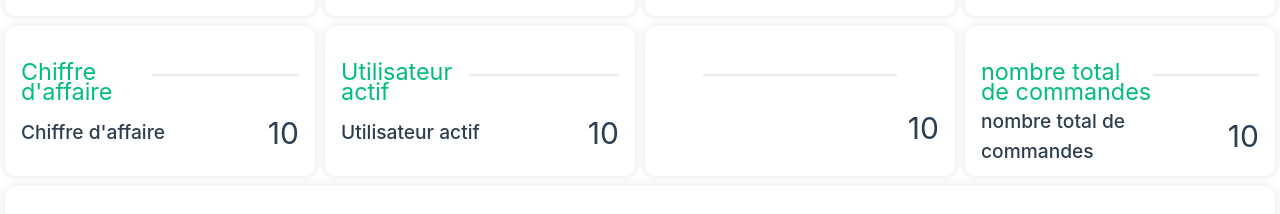
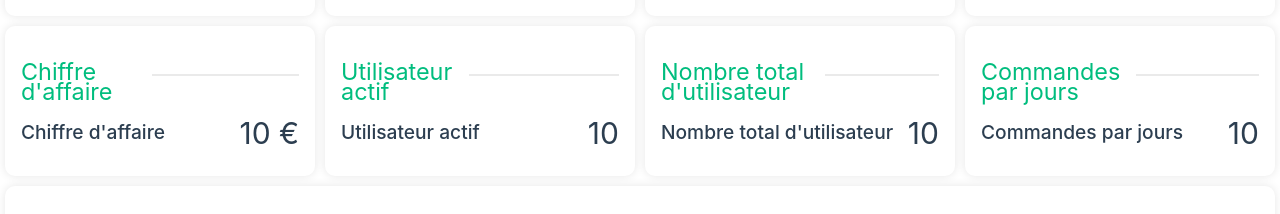
Before and after one commit to xMimilou/CESI_Ubereat, a Vue app in the folder microservice_commercial/: page /statistique in a window 1280 px wide. Shown: the part 189-403 px from the top of the page. Built offline with nearby package versions, Linux system fonts and the light colour scheme.

Commit message:
add units to counter componant

```diff
--- a/microservice_commercial/src/components/widget/counters.vue
+++ b/microservice_commercial/src/components/widget/counters.vue
@@ -2,6 +2,7 @@
 defineProps<{
   title: string
   query: string
+  units: string
 }>()
 </script>
 
@@ -16,7 +17,7 @@ defineProps<{
         <div class="counters__content__item__text">
           <h3>{{ title }}</h3>
           <div class="display_val">
-            <h1>{{ count }}</h1>
+            <h1>{{ count }} {{ units }}</h1>
           </div>
         </div>
       </div>
@@ -37,6 +38,11 @@ export default{
     query: {
       type: String,
       required: true
+    },
+    units: {
+      type: String,
+      required: false,
+      default: ""
     }
   },
   data() {
--- a/microservice_commercial/src/views/StatistiqueView.vue
+++ b/microservice_commercial/src/views/StatistiqueView.vue
@@ -24,16 +24,16 @@ import list from '../components/widget/list.vue'
     </div>
     <div class="row">
         <div class="columns-3">
-            <counters title="Chiffre d'affaire" query="command"/>
+            <counters title="Chiffre d'affaire" units="€" query="command"/>
         </div>
         <div class="columns-3">
             <counters title="Utilisateur actif" query="command"/>
         </div>
         <div class="columns-3">
-            <counters title="" query="command"/>
+            <counters title="Nombre total d'utilisateur" query="command"/>
         </div>
         <div class="columns-3">
-            <counters title="nombre total de commandes" query="command"/>
+            <counters title="Commandes par jours" query="command"/>
         </div>
     </div>
     <div class="row">
```
